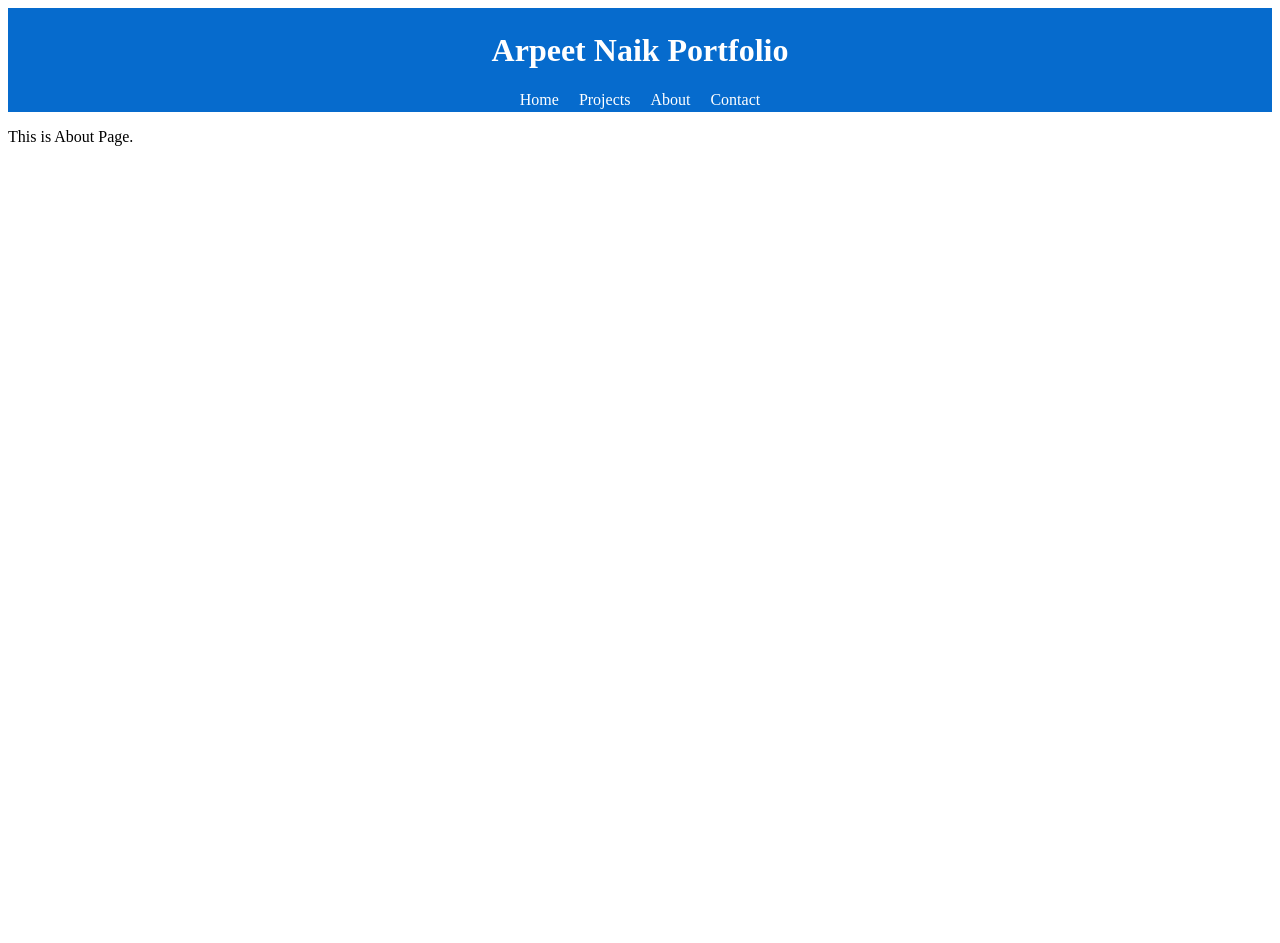
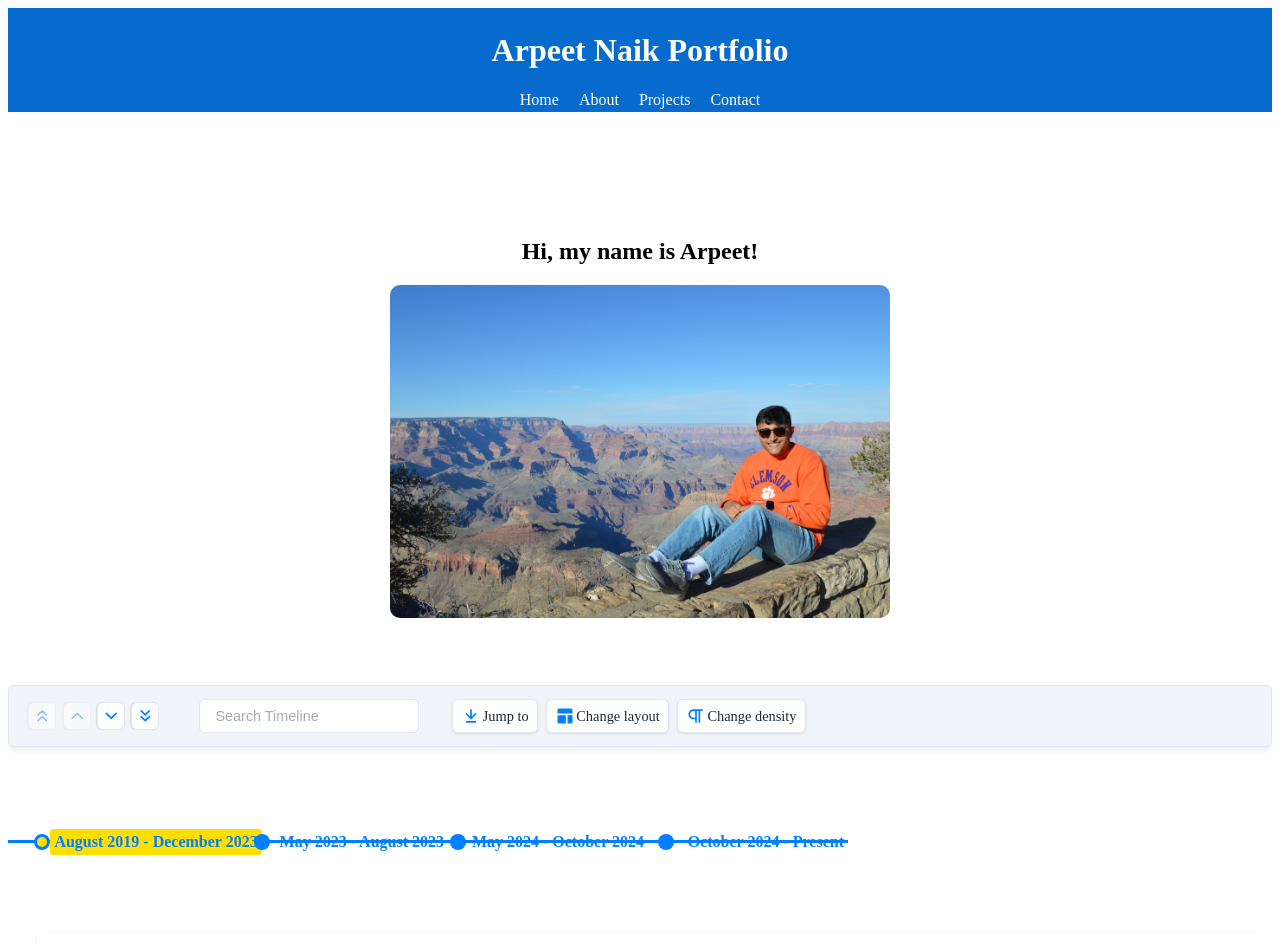
Before and after one commit to anaik31/personal_portfolio, a React (Vite) app: page /about in a window 1280 px wide. Shown: the top 943 px of the page. Before the commit the page ends 800 px from the top, so only its background shows below. Built offline with nearby package versions, Linux system fonts and the light colour scheme; a web font is replaced by a local one.

Commit message:
Horizontal timeline with currents for arpeet life.

```diff
--- a/package.json
+++ b/package.json
@@ -11,6 +11,7 @@
   },
   "dependencies": {
     "react": "^19.1.1",
+    "react-chrono": "^2.9.1",
     "react-dom": "^19.1.1",
     "react-router-dom": "^7.8.2"
   },
--- a/src/App.jsx
+++ b/src/App.jsx
@@ -19,8 +19,8 @@ function App() {
             </div>
           }
         />
+        <Route path="/about" element={<About />} />
         <Route path="/projects" element={<Projects />} />
-        <Route path="/about" element={<About />} />
         <Route path="/contact" element={<Contact />} />
       </Routes>
 
--- a/src/components/About.jsx
+++ b/src/components/About.jsx
@@ -1,6 +1,21 @@
+import { Chrono } from "react-chrono";
+
+const items = [
+  { title: "August 2019 - December 2023", cardTitle: "Graduated from Clemson University", cardDetailedText: "Took classes like Algorithms & Data Structures, Software Engineering, Web Development, Database Management, etc. Really improved my full-stack programming skills and taught me everything I needed to succeed in entry-level roles " },
+  { title: "May 2023 - August 2023", cardTitle: "Interned at BCBSSC my senior year.", cardDetailedText: "Built Java scripts/XPATH locators and ran them to automate web/mobile testing using BCBSSC-based Selenium Engine." },
+  { title: "May 2024 - October 2024", cardTitle: "Entry-Level Training Program (ELTP)", cardDetailedText: "Completed an intensive, hands-on training program focused on enterprise application development using industry-standard tools and Agile methodologies." },
+  { title: "October 2024 - Present", cardTitle: "Developer", cardDetailedText: "Designing and developing internal applications to streamline and enhance organizational testing workflows." }
+];
+
 function About() {
   return (
-    <p>This is About Page.</p>
+    <div className="aboutContainer">
+    <h2 class = "aboutHeader">Hi, my name is Arpeet!</h2>
+
+    <img className = "aboutPicture" src = "../aboutpic.JPG" description = "aboutPicture" alt = "aboutPicture"></img>
+
+      <Chrono items={items} cardHeight={150}/>
+    </div>
   );
 }
 
--- a/src/components/Header.jsx
+++ b/src/components/Header.jsx
@@ -7,8 +7,8 @@ function Header() {
       <h1>Arpeet Naik Portfolio</h1>
       <nav style={{ marginTop: "10px" }}>
         <Link to="/" style={{ margin: "0 10px", color: "white", textDecoration: "none" }}>Home</Link>
+        <Link to="/about" style={{ margin: "0 10px", color: "white", textDecoration: "none" }}>About</Link>
         <Link to="/projects" style={{ margin: "0 10px", color: "white", textDecoration: "none" }}>Projects</Link>
-        <Link to="/about" style={{ margin: "0 10px", color: "white", textDecoration: "none" }}>About</Link>
         <Link to="/contact" style={{ margin: "0 10px", color: "white", textDecoration: "none" }}>Contact</Link>
       </nav>
     </header>
--- a/src/styles.css
+++ b/src/styles.css
@@ -1,9 +1,18 @@
 @import url('https://fonts.googleapis.com/css2?family=Inknut+Antiqua:wght@400;700&display=swap');
+
 
 body {
   font-family: "Inknut Antiqua", serif;
   font-weight: 400;
   font-style: normal;
+}
+
+/* Header Page */
+.header{
+  text-align: center;
+  color: white;
+  background-color: #066bcd;
+  padding: 3px;
 }
 
 /* Home Page */
@@ -17,10 +26,18 @@ body {
   border-radius: 10px;
 }
 
-/* Header Page */
-.header{
+/* About Page */
+.aboutContainer{
   text-align: center;
-  color: white;
-  background-color: #066bcd;
-  padding: 3px;
 }
+
+.aboutHeader{
+  text-align: center;
+  margin-top: 10%;
+}
+
+.aboutPicture{
+  width: 500px;
+  border-radius: 10px;
+  margin-bottom: 5%;
+}
```
Also changed, not shown: aboutpic.JPG (added), 1 other file (tests, documents, lock files or other folders).
